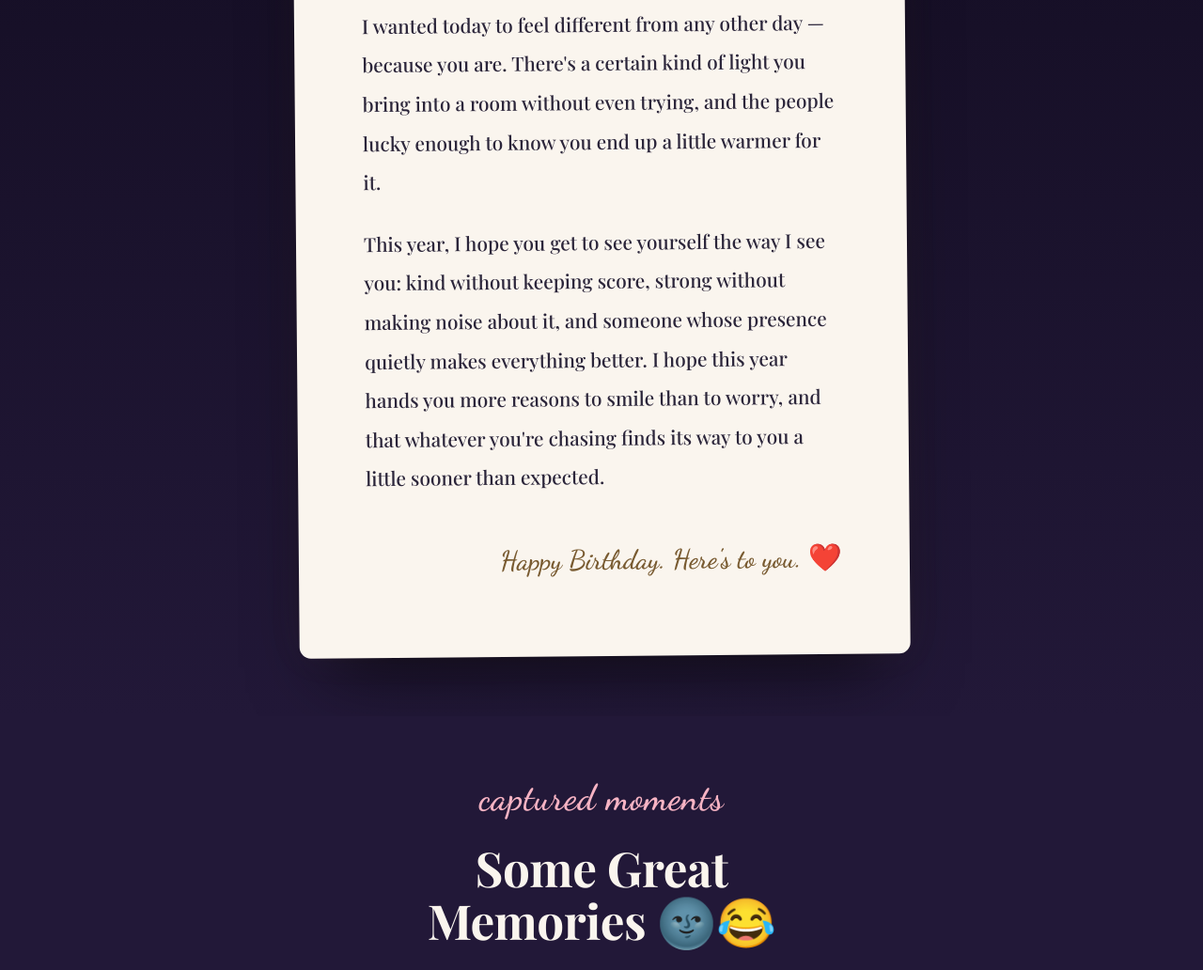
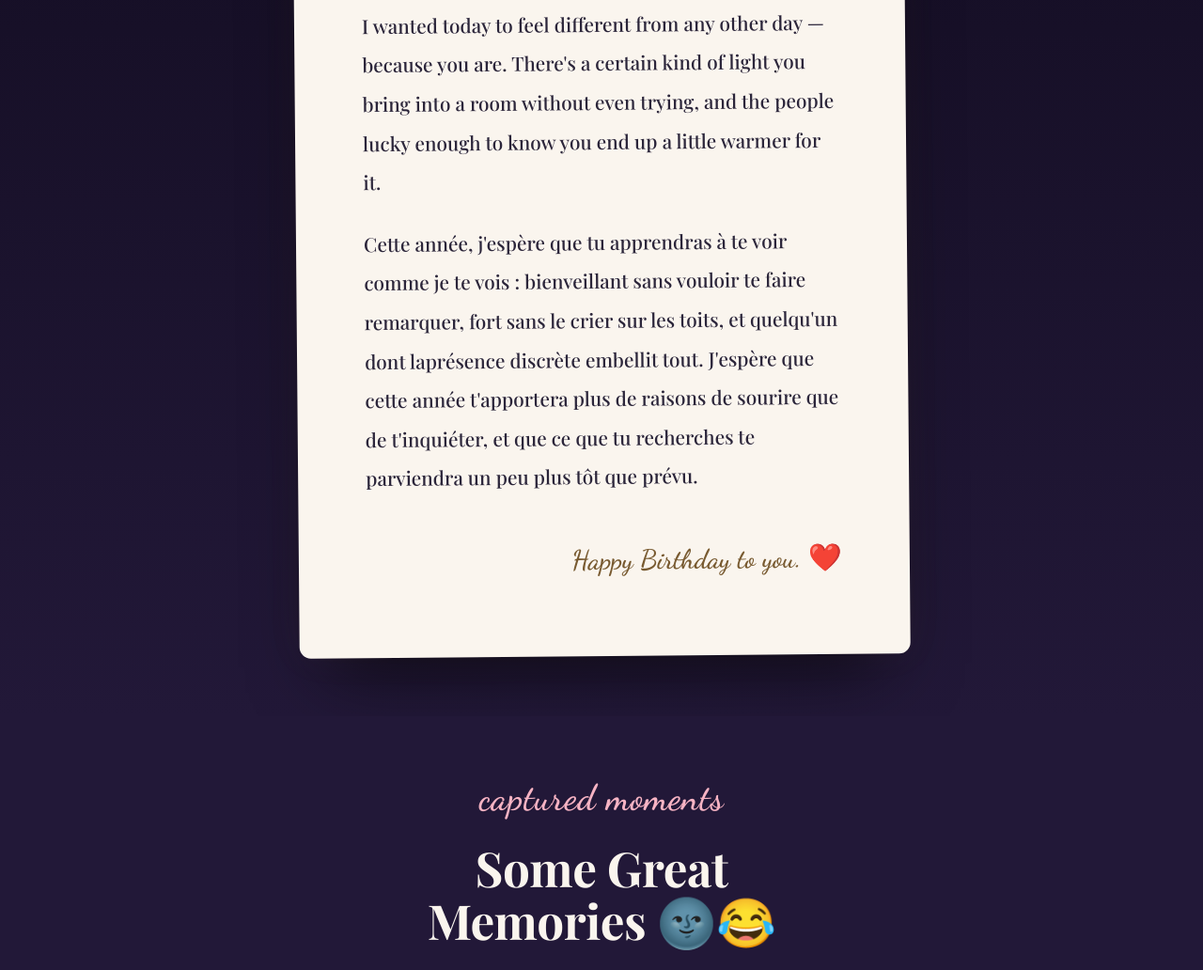
Before and after one commit to Adamir07/birthday-website, a plain HTML site: page index.html in a window 1280 px wide. Shown: the part 1040-2072 px from the top of the page at 94% size. Drawn offline with nearby package versions, Linux system fonts and the light colour scheme; a web font is replaced by a local one.

Commit message:
Translate birthday message to French and update text

```diff
--- a/index.html
+++ b/index.html
@@ -367,13 +367,12 @@
       and the people lucky enough to know you end up a little warmer for it.
     </p>
     <p>
-      This year, I hope you get to see yourself the way I see you: kind without
-      keeping score, strong without making noise about it, and someone whose
-      presence quietly makes everything better. I hope this year hands you
-      more reasons to smile than to worry, and that whatever you're chasing
-      finds its way to you a little sooner than expected.
+Cette année, j'espère que tu apprendras à te voir comme je te vois : bienveillant sans vouloir te faire remarquer,
+fort sans le crier sur les toits, et quelqu'un dont laprésence discrète embellit tout. J'espère que cette année t'apportera
+      plus de raisons de sourire que de t'inquiéter, et que ce que tu recherches
+te parviendra un peu plus tôt que prévu.
     </p>
-    <span class="sign">Happy Birthday. Here's to you. ❤️</span>
+    <span class="sign">Happy Birthday to you. ❤️</span>
   </div>
 </section>
 
```
